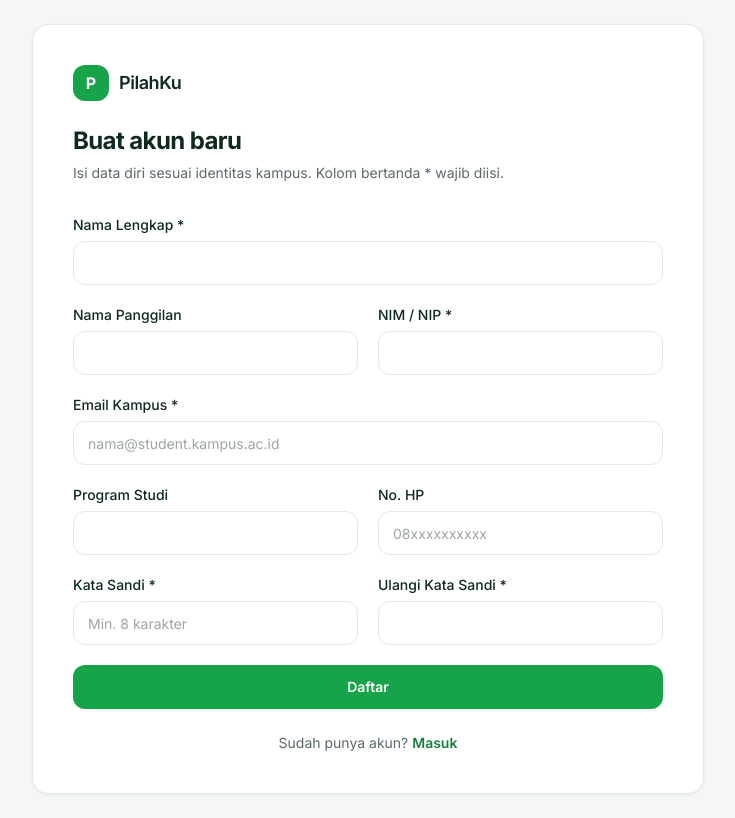
After one commit to SI4802-KEL-BC/SI4802-KEL-BC, a Laravel app: page /register in a window 1280 px wide. The commit adds this page. Shown: the whole page, without its empty margins (272-1007 px from the left). Run offline with Laravel 12, Linux system fonts and the light colour scheme; style sheets or scripts are compiled from the project's sources.

Commit message:
SCRUM-24 feat(PBI-1): registrasi, ubah kata sandi, dan nonaktifkan akun beserta test case

```diff
--- a/app/Http/Controllers/AuthController.php
+++ b/app/Http/Controllers/AuthController.php
@@ -6,15 +6,55 @@ use App\Models\Pengguna;
 use Illuminate\Http\RedirectResponse;
 use Illuminate\Http\Request;
 use Illuminate\Support\Facades\Auth;
+use Illuminate\Validation\Rule;
 use Illuminate\Validation\ValidationException;
 use Illuminate\View\View;
 
-/** Masuk dan keluar akun memakai tabel pengguna (email_kampus + kata_sandi). */
+/** PBI-01: registrasi, masuk, dan keluar akun memakai tabel pengguna (email_kampus + kata_sandi). */
 class AuthController extends Controller
 {
     public function form(): View
     {
         return view('auth.login');
+    }
+
+    public function formDaftar(): View
+    {
+        return view('auth.register');
+    }
+
+    /** TC-P01-01 / TC-P01-04: registrasi akun baru berperan User. */
+    public function daftar(Request $request): RedirectResponse
+    {
+        $data = $request->validate([
+            'nama_lengkap' => ['required', 'string', 'max:100'],
+            'nama_panggilan' => ['nullable', 'string', 'max:50'],
+            'nim_nip' => ['required', 'regex:/^[0-9]{5,20}$/', Rule::unique('pengguna', 'nim_nip')],
+            'email_kampus' => ['required', 'email', 'max:100', Rule::unique('pengguna', 'email_kampus')],
+            'program_studi' => ['nullable', 'string', 'max:100'],
+            'no_hp' => ['nullable', 'regex:/^(\+62|0)[0-9]{8,13}$/'],
+            'kata_sandi' => ['required', 'string', 'min:8', 'confirmed'],
+        ], [
+            'nama_lengkap.required' => 'Nama lengkap wajib diisi.',
+            'nim_nip.required' => 'NIM/NIP wajib diisi.',
+            'nim_nip.regex' => 'NIM/NIP hanya berisi angka (5–20 digit).',
+            'nim_nip.unique' => 'NIM/NIP sudah terdaftar.',
+            'email_kampus.required' => 'Email kampus wajib diisi.',
+            'email_kampus.email' => 'Format email kampus tidak valid.',
+            'email_kampus.unique' => 'Email kampus sudah terdaftar.',
+            'no_hp.regex' => 'Format nomor HP tidak valid.',
+            'kata_sandi.required' => 'Kata sandi wajib diisi.',
+            'kata_sandi.min' => 'Kata sandi minimal 8 karakter.',
+            'kata_sandi.confirmed' => 'Konfirmasi kata sandi tidak cocok.',
+        ]);
+
+        Pengguna::create($data + [
+            'peran' => 'User',
+            'status_akun' => 'aktif',
+            'tanggal_bergabung' => now()->toDateString(),
+        ]);
+
+        return redirect()->route('login')->with('status', 'Akun berhasil dibuat. Silakan masuk.');
     }
 
     public function masuk(Request $request): RedirectResponse
--- a/resources/views/auth/login.blade.php
+++ b/resources/views/auth/login.blade.php
@@ -73,7 +73,7 @@
             </form>
 
             <p class="mt-6 text-center text-sm text-pk-teks-2">
-                Belum punya akun? <a href="#" class="font-semibold text-pk-hijau-teks hover:underline">Daftar</a>
+                Belum punya akun? <a href="{{ route('register') }}" class="font-semibold text-pk-hijau-teks hover:underline">Daftar</a>
             </p>
 
         </div>
--- /dev/null
+++ b/resources/views/auth/register.blade.php
@@ -0,0 +1,79 @@
+{{-- PBI-01: registrasi akun pengguna (User). --}}
+@extends('layouts.app')
+
+@section('judul', 'Daftar · PilahKu')
+@section('polos', '1')
+@section('lebar', 'max-w-2xl')
+
+@section('isi')
+    <div class="pk-kartu p-6 sm:p-10">
+        <div class="flex items-center gap-2.5">
+            <span class="grid size-9 place-items-center rounded-xl bg-pk-hijau text-base font-bold text-white">P</span>
+            <span class="text-lg font-semibold tracking-tight">PilahKu</span>
+        </div>
+
+        <h1 class="mt-6 text-2xl font-bold tracking-tight">Buat akun baru</h1>
+        <p class="mt-1.5 text-sm text-pk-teks-2">Isi data diri sesuai identitas kampus. Kolom bertanda * wajib diisi.</p>
+
+        @if ($errors->any())
+            <div role="alert" class="mt-6 rounded-xl bg-pk-merah-bg px-4 py-3 text-sm text-pk-merah">
+                <p class="font-semibold">Registrasi belum berhasil:</p>
+                <ul class="mt-1 list-disc pl-5">
+                    @foreach ($errors->all() as $pesan)
+                        <li>{{ $pesan }}</li>
+                    @endforeach
+                </ul>
+            </div>
+        @endif
+
+        <form method="post" action="{{ route('register.simpan') }}" novalidate class="mt-8 grid gap-5 sm:grid-cols-2">
+            @csrf
+
+            <div class="space-y-1.5 sm:col-span-2">
+                <label for="nama_lengkap" class="pk-label">Nama Lengkap *</label>
+                <input id="nama_lengkap" name="nama_lengkap" type="text" maxlength="100" value="{{ old('nama_lengkap') }}" autocomplete="name" class="pk-input h-11">
+            </div>
+
+            <div class="space-y-1.5">
+                <label for="nama_panggilan" class="pk-label">Nama Panggilan</label>
+                <input id="nama_panggilan" name="nama_panggilan" type="text" maxlength="50" value="{{ old('nama_panggilan') }}" class="pk-input h-11">
+            </div>
+
+            <div class="space-y-1.5">
+                <label for="nim_nip" class="pk-label">NIM / NIP *</label>
+                <input id="nim_nip" name="nim_nip" type="text" inputmode="numeric" maxlength="20" value="{{ old('nim_nip') }}" class="pk-input h-11">
+            </div>
+
+            <div class="space-y-1.5 sm:col-span-2">
+                <label for="email_kampus" class="pk-label">Email Kampus *</label>
+                <input id="email_kampus" name="email_kampus" type="email" maxlength="100" value="{{ old('email_kampus') }}" autocomplete="username" placeholder="nama@student.kampus.ac.id" class="pk-input h-11">
+            </div>
+
+            <div class="space-y-1.5">
+                <label for="program_studi" class="pk-label">Program Studi</label>
+                <input id="program_studi" name="program_studi" type="text" maxlength="100" value="{{ old('program_studi') }}" class="pk-input h-11">
+            </div>
+
+            <div class="space-y-1.5">
+                <label for="no_hp" class="pk-label">No. HP</label>
+                <input id="no_hp" name="no_hp" type="tel" maxlength="16" value="{{ old('no_hp') }}" placeholder="08xxxxxxxxxx" class="pk-input h-11">
+            </div>
+
+            <div class="space-y-1.5">
+                <label for="kata_sandi" class="pk-label">Kata Sandi *</label>
+                <input id="kata_sandi" name="kata_sandi" type="password" autocomplete="new-password" placeholder="Min. 8 karakter" class="pk-input h-11">
+            </div>
+
+            <div class="space-y-1.5">
+                <label for="kata_sandi_confirmation" class="pk-label">Ulangi Kata Sandi *</label>
+                <input id="kata_sandi_confirmation" name="kata_sandi_confirmation" type="password" autocomplete="new-password" class="pk-input h-11">
+            </div>
+
+            <button type="submit" class="pk-tombol-primer w-full sm:col-span-2">Daftar</button>
+        </form>
+
+        <p class="mt-6 text-center text-sm text-pk-teks-2">
+            Sudah punya akun? <a href="{{ route('login') }}" class="font-semibold text-pk-hijau-teks hover:underline">Masuk</a>
+        </p>
+    </div>
+@endsection
--- a/routes/web.php
+++ b/routes/web.php
@@ -23,6 +23,9 @@ Route::get('/panduan/{slug}', [PanduanPemilahanController::class, 'show'])->name
 Route::middleware('guest')->group(function () {
     Route::get('/login', [AuthController::class, 'form'])->name('login');
     Route::post('/login', [AuthController::class, 'masuk'])->middleware('throttle:10,1')->name('login.masuk');
+    // PBI-01: registrasi akun pengguna.
+    Route::get('/register', [AuthController::class, 'formDaftar'])->name('register');
+    Route::post('/register', [AuthController::class, 'daftar'])->name('register.simpan');
 });
 Route::post('/logout', [AuthController::class, 'keluar'])->middleware('auth')->name('logout');
 
@@ -84,6 +87,8 @@ Route::middleware('auth')->group(function () {
     Route::get('/profile', [PenggunaController::class, 'show'])->name('profil.show');
     Route::get('/profile/edit', [PenggunaController::class, 'edit'])->name('profil.edit');
     Route::put('/profile', [PenggunaController::class, 'update'])->name('profil.update');
+    Route::put('/profile/password', [PenggunaController::class, 'ubahKataSandi'])->name('profil.password');
+    Route::post('/profile/deactivate', [PenggunaController::class, 'nonaktifkan'])->name('profil.deactivate');
 });
 
 // STUB PBI-13 - hapus saat PBI-01 masuk: route bantu khusus lokal (login pintas & simulator tong).
```
Also changed, not shown: app/Http/Controllers/KategoriController.php (+7 -1 lines), app/Http/Controllers/PenggunaController.php (+54 -2 lines), app/Http/Requests/StoreScheduleRequest.php (+13 -0 lines), resources/views/panduan/index.blade.php (+4 -3 lines), resources/views/profil/edit.blade.php (+11 -0 lines), tests/Feature/PBI01/MengelolaProfilPenggunaTest.php (added, +262 -0 lines), tests/Feature/PBI01/ProfilPenggunaTest.php (+4 -2 lines).
